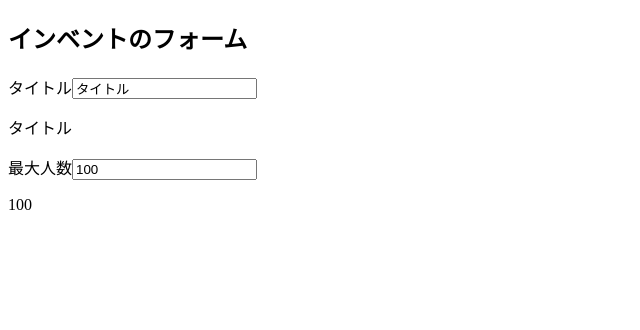
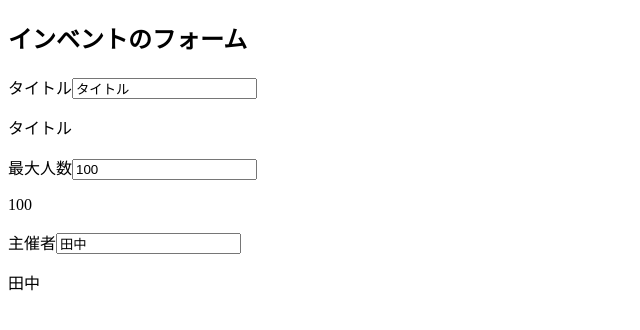
Before and after one commit to shirokuma0503/udemy-vue.js, a Vue app in the folder udemy-vue.js/: page / in a window 1280 px wide. Shown: the top 330 px of the page, without its empty margins (0-640 px from the left). Built offline with nearby package versions, Linux system fonts and the light colour scheme.

Commit message:
9_123:v-model.trim

```diff
--- a/udemy-vue.js/src/App.vue
+++ b/udemy-vue.js/src/App.vue
@@ -17,6 +17,14 @@
         v-model.number="eventData.maxNumber"
       >
       <p>{{ eventData.maxNumber }}</p>
+
+      <label for="host">主催者</label>
+      <input
+        id="host"
+        type="text"
+        v-model.trim="eventData.host"
+      >
+      <p>{{ eventData.host }}</p>
     </div>
   </div>
 </template>
@@ -27,7 +35,8 @@
     return {
       eventData: {
         title: "タイトル",
-        maxNumber: 100
+        maxNumber: 100,
+        host: "田中"
       }
     }
   }
```
